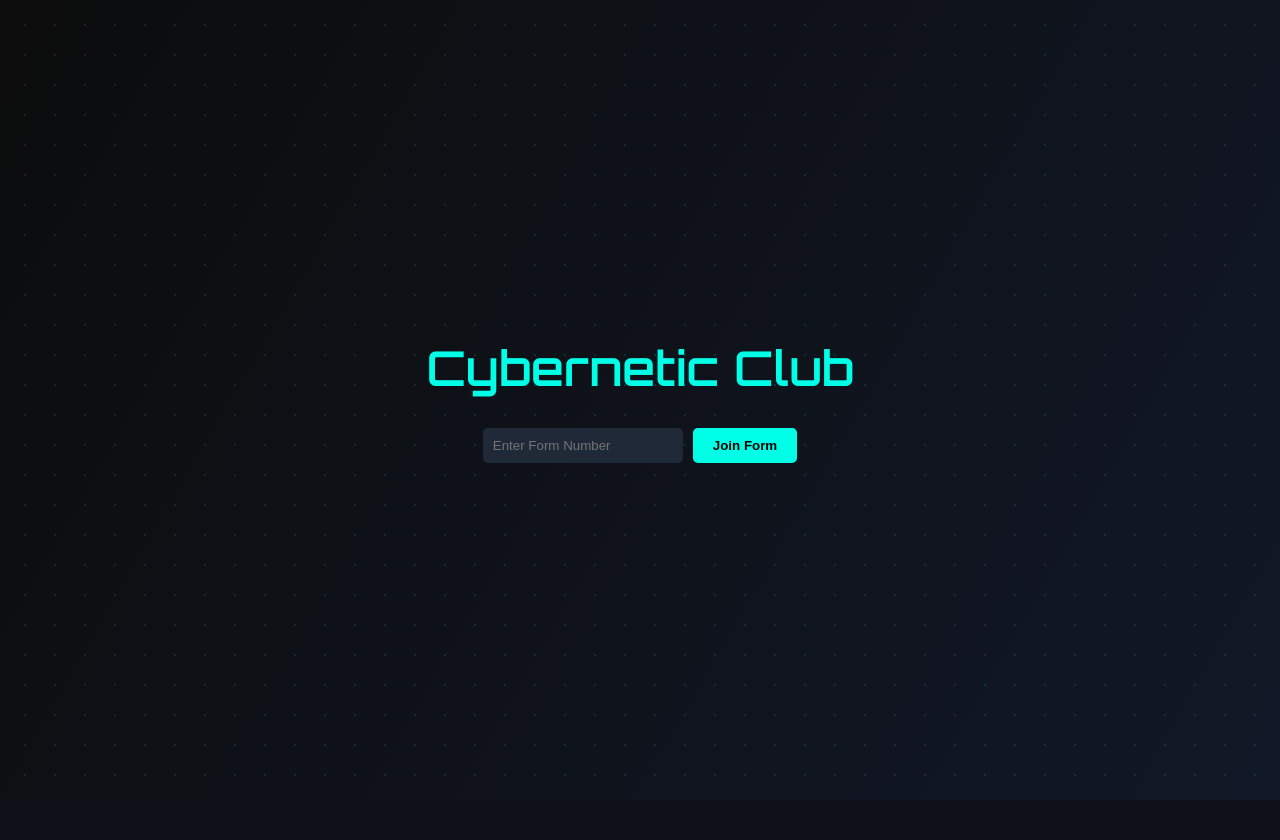
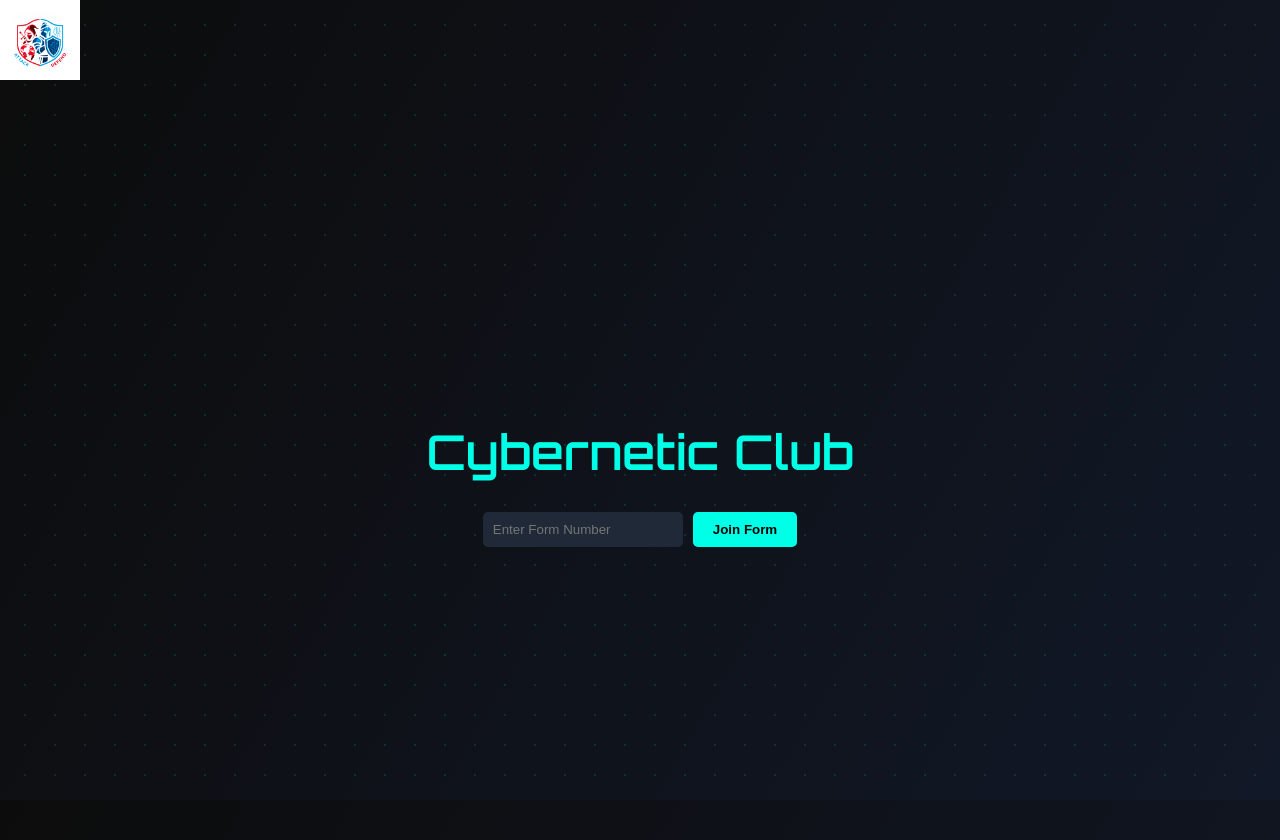
Before and after one commit to KayyumKM/club, a Flask app: page / in a window 1280 px wide. Shown: the top 840 px of the page. Before the commit the page ends 800 px from the top, so only its background shows below. Run offline with Flask 3, Linux system fonts and the light colour scheme.

Commit message:
Update index.html

```diff
--- a/templates/index.html
+++ b/templates/index.html
@@ -141,9 +141,12 @@
   </style>
 </head>
 <body>
+
   <div class="background"></div>
   <div class="overlay" id="overlay"></div>
-
+  <div class="header">
+   <img src="{{ url_for('static', filename='logo.png') }}" alt="Your Logo" height="80">
+  </div>
   <div class="container">
     <h1 id="secretTitle">Cybernetic Club</h1>
     <div class="form-entry">
@@ -231,4 +234,5 @@
     }
   </script>
 </body>
+
 </html>
```
